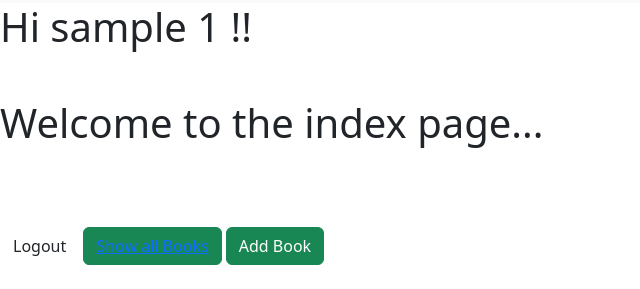
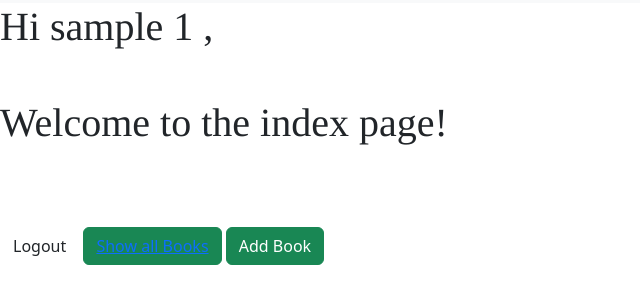
Before and after one commit to ManasiBendale/The-Reading-Circle, a Flask app: page /index in a window 1280 px wide. Shown: the part 23-312 px from the top of the page, without its empty margins (0-640 px from the left). Run offline with Flask 3, Linux system fonts and the light colour scheme; the visitor is signed in with stand-in values (Sample User, id 1); some libraries are stand-ins or nearby versions.

Commit message:
heading font change

```diff
--- a/templates/index.html
+++ b/templates/index.html
@@ -5,8 +5,8 @@
 
 
 {% block body %}
-<h1>
-    Hi {{session.username}} {{session.id}} !!</br></br> Welcome to the index page...
+<h1 style="font-family: Times;">
+    Hi {{session.username}} {{session.id}} , </br></br> Welcome to the index page!
 
 
 </h1></br></br></br>
```
